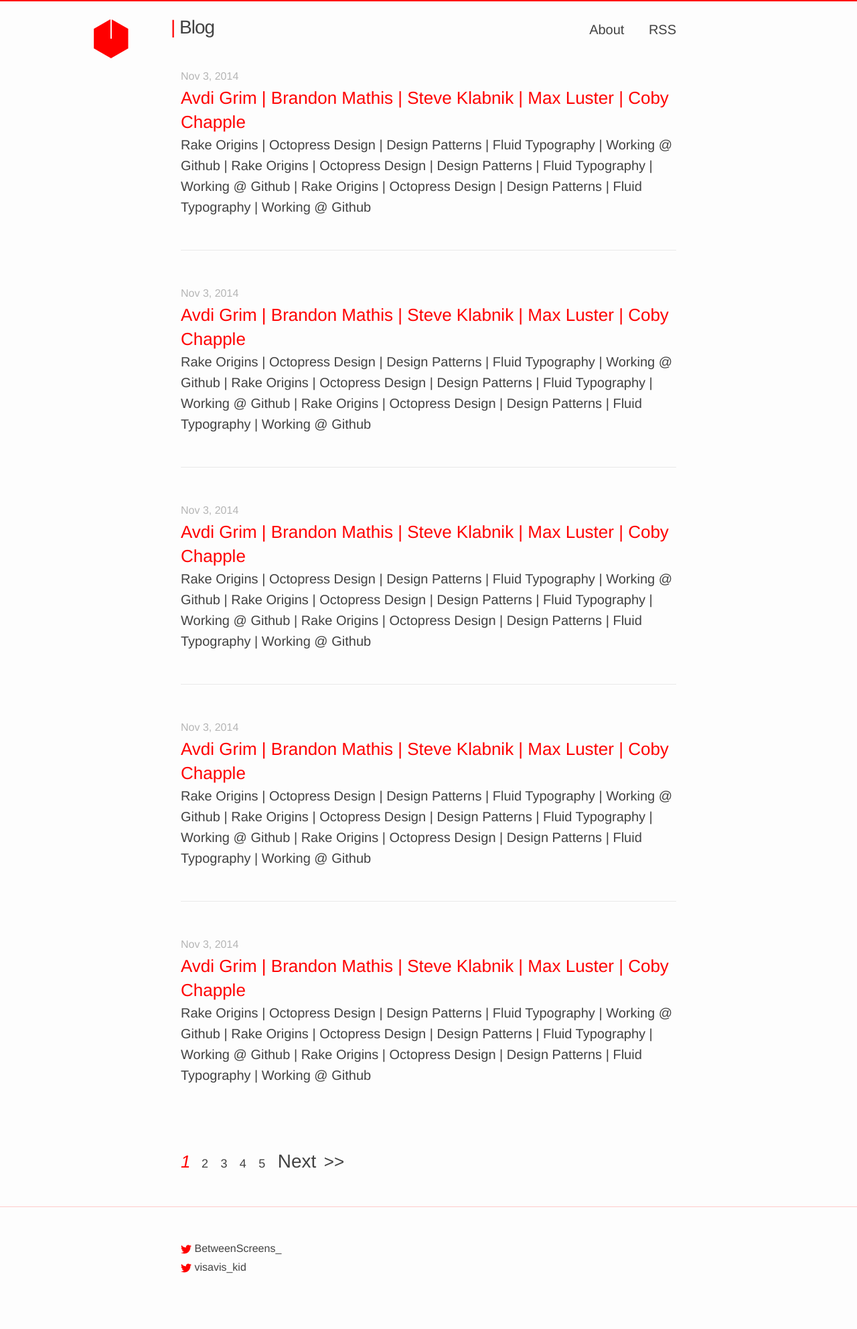
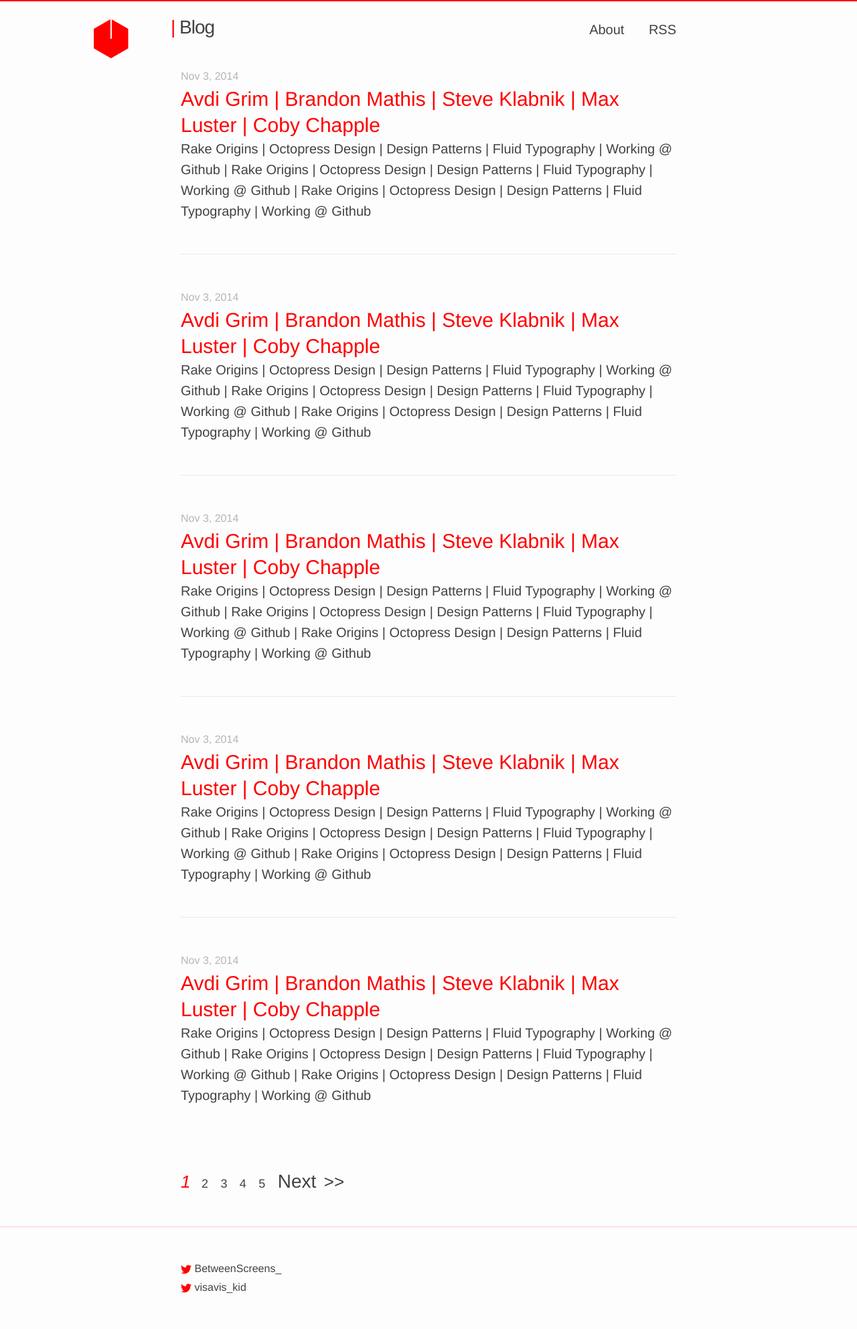
Before and after one commit to vis-kid/between_blog, a Jekyll site: the page built from index.html, in a window 1280 px wide. Shown: the whole page at 67% size. Built offline with Jekyll 4.4.1, drawn with Linux system fonts in a browser that asks for light colours; the list of posts is cut into pages by our own code; before the commit the page ends 1954 px from its top, so only the background shows below that.

Commit message:
Increases font-size for post-link & keywords Index post link and keywords on posts now are both 30px

```diff
--- a/_sass/_layout.scss
+++ b/_sass/_layout.scss
@@ -257,7 +257,7 @@ span.post-meta {
 }
 
 .post-link {
-  font-size: 26px;
+  font-size: 30px;
 	line-height: 1.25;
   &:hover {
     color: $red;
@@ -395,7 +395,7 @@ a.show_note_link {
 }
 
 h2.keywords {
-  font-size: 26px;
+  font-size: 30px;
 	color: $grey-color-dark;
 	line-height: 1.3;
 	margin-bottom: 3px;
```
